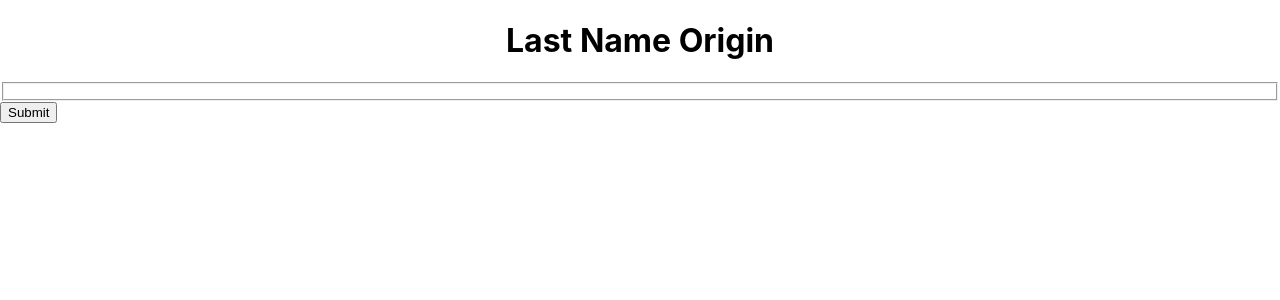
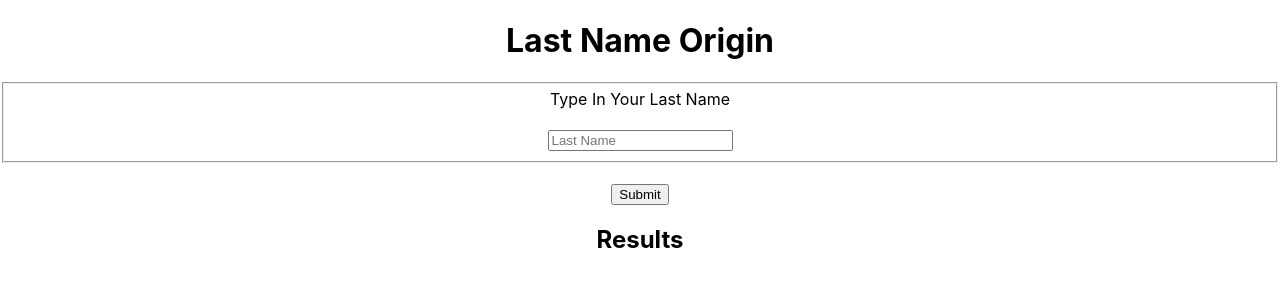
Before and after one commit to caroline223/name-origin-mlh, a React (Create React App) app: page / in a window 1280 px wide. Shown: the top 300 px of the page. Built offline with nearby package versions, Linux system fonts and the light colour scheme.

Commit message:
Built the basic form for the name orgin searc

```diff
--- a/src/Components/NameForm.js
+++ b/src/Components/NameForm.js
@@ -8,10 +8,19 @@ function NameForm(){
         <div>
             <form>
                 <fieldset>
-
+                    <div style={{textAlign: 'center'}}>
+                        <label> Type In Your Last Name
+                            <br /><br />
+                            <input type="text" placeholder='Last Name'/>
+                        </label>
+                    </div>
                 </fieldset>
-                <button type="submit">Submit</button>
+                <br />
+                <div style={{textAlign: 'center'}}>
+                     <button type="submit">Submit</button>
+                </div>
             </form>
+            <h2 style={{textAlign: 'center'}}>Results</h2>
         </div>
     )
 
```
